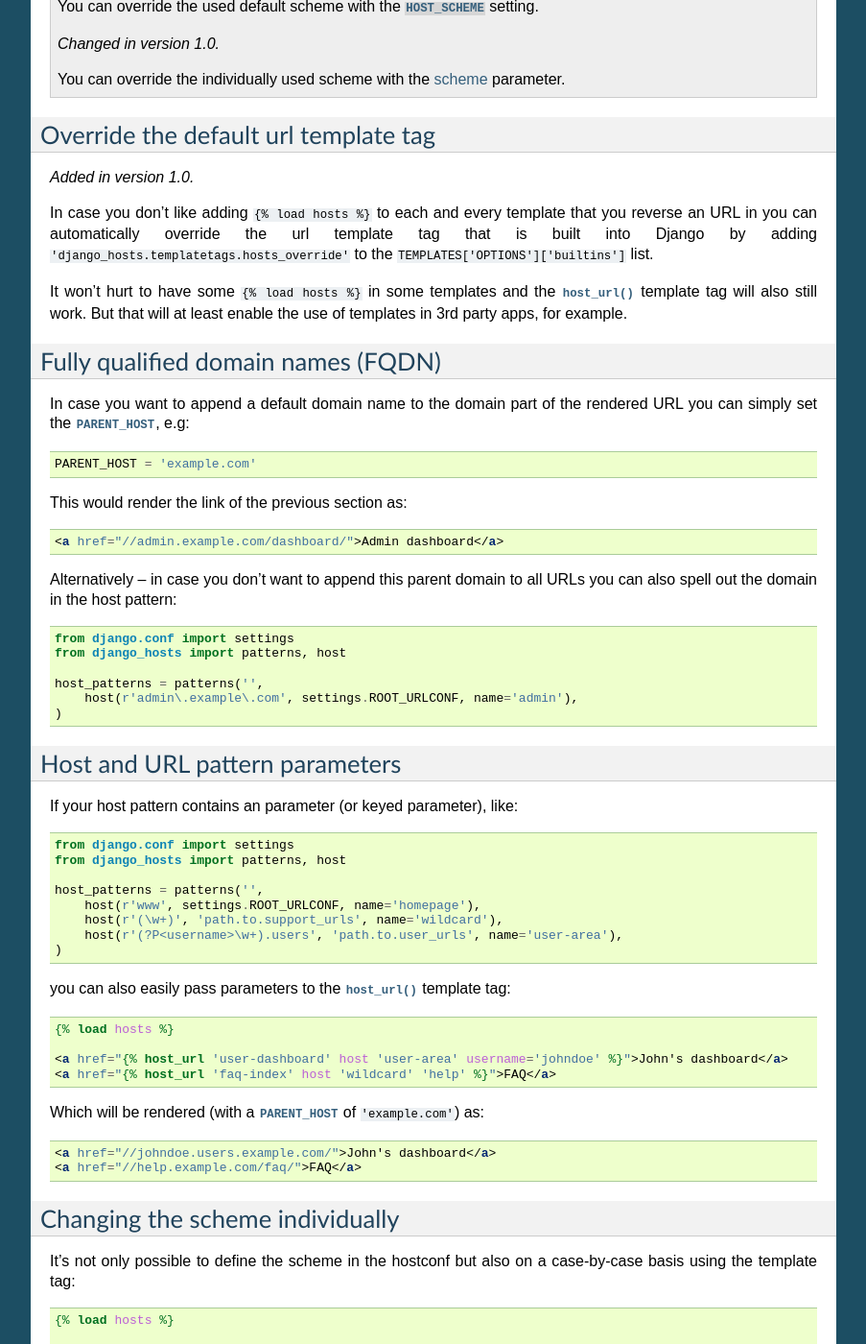
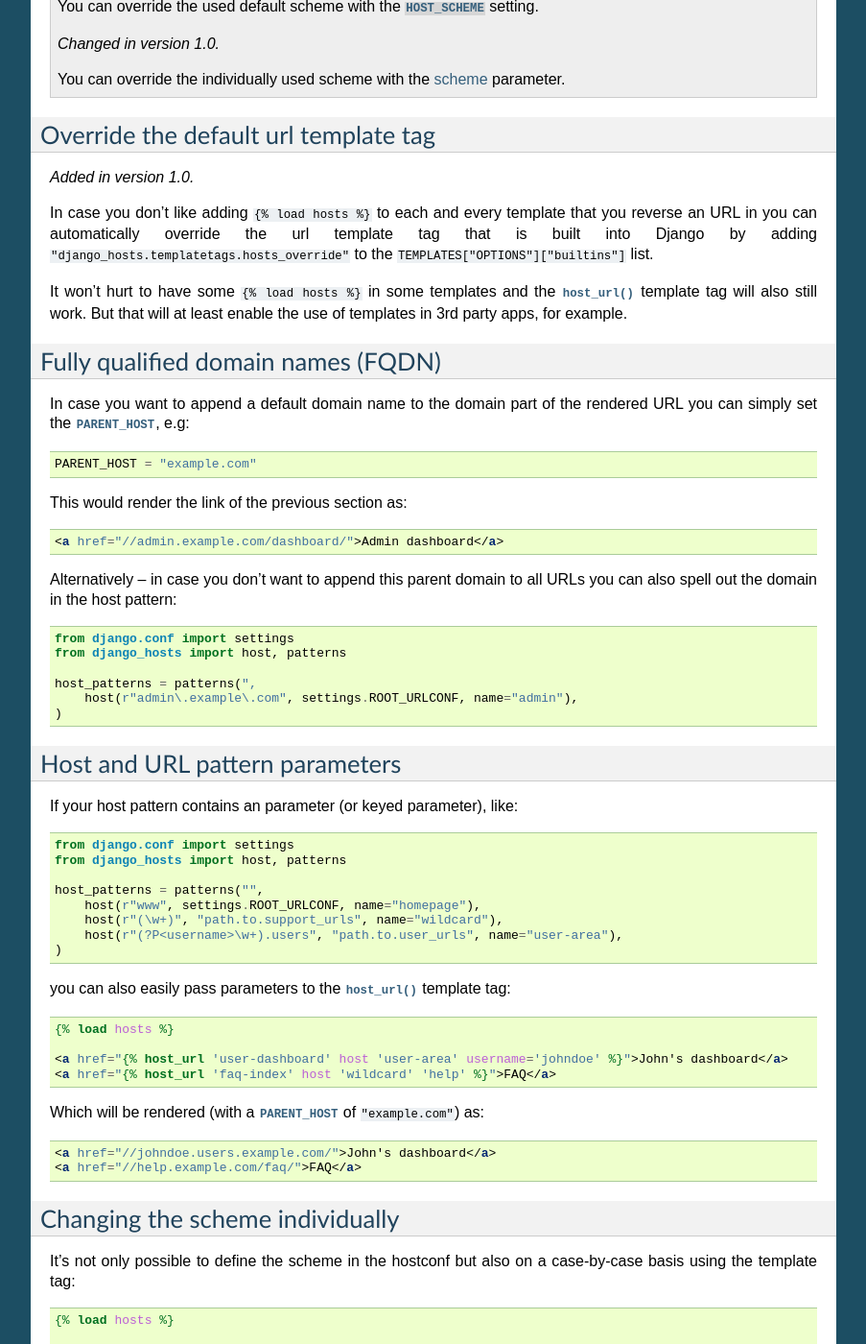
Before and after one commit to jazzband/django-hosts, a Sphinx documentation site: the page built from docs/templatetags.rst, in a window 1280 px wide and 1400 px high, scrolled down 882 px. Shown: the whole window at 96% size, without its empty margins (198-1101 px from the left). Built offline with Sphinx 7.4.7, drawn with Linux system fonts in a browser that asks for light colours; the version number could not be read and is left out; some of the changed text lies outside the part shown.

Commit message:
Update documentation to use ruff rules

```diff
--- a/README.rst
+++ b/README.rst
@@ -31,7 +31,7 @@
 
 .. code-block:: python
 
-    from django_hosts import patterns, host
+    from django_hosts import host, patterns
 
     host_patterns = patterns("path.to",
         host(r"api", "api.urls", name="api"),
@@ -51,7 +51,7 @@
 
 .. code-block:: python
 
-    from django_hosts import patterns, host
+    from django_hosts import host, patterns
 
     host_patterns = patterns("",
         host(r"(foo|bar)", "path.to.urls", name="foo-or-bar"),
--- a/docs/templatetags.rst
+++ b/docs/templatetags.rst
@@ -12,10 +12,10 @@
 .. code-block:: python
 
     from django.conf import settings
-    from django_hosts import patterns, host
+    from django_hosts import host, patterns
 
-    host_patterns = patterns('',
-        host(r'admin', settings.ROOT_URLCONF, name='our-admin'),
+    host_patterns = patterns("",
+        host(r"admin", settings.ROOT_URLCONF, name="our-admin"),
     )
 
 and a ``ROOT_URLCONF`` of:
@@ -25,7 +25,7 @@
     from django.urls import path
 
     urlpatterns = [
-        path('dashboard/', 'dashboard', name='dashboard'),
+        path("dashboard/", "dashboard", name="dashboard"),
     ]
 
 then this example will create a link to the admin dashboard:
@@ -74,8 +74,8 @@
 In case you don't like adding ``{% load hosts %}`` to each and every template
 that you reverse an URL in you can automatically override the url template tag
 that is built into Django by adding
-``'django_hosts.templatetags.hosts_override'`` to the
-``TEMPLATES['OPTIONS']['builtins']`` list.
+``"django_hosts.templatetags.hosts_override"`` to the
+``TEMPLATES["OPTIONS"]["builtins"]`` list.
 
 It won't hurt to have some ``{% load hosts %}`` in some templates and the
 :func:`~django_hosts.templatetags.hosts.host_url` template tag will also still
@@ -93,7 +93,7 @@
 
 .. code-block:: python
 
-    PARENT_HOST = 'example.com'
+    PARENT_HOST = "example.com"
 
 This would render the link of the previous section as:
 
@@ -107,10 +107,10 @@
 .. code-block:: python
 
     from django.conf import settings
-    from django_hosts import patterns, host
+    from django_hosts import host, patterns
 
-    host_patterns = patterns('',
-        host(r'admin\.example\.com', settings.ROOT_URLCONF, name='admin'),
+    host_patterns = patterns(",
+        host(r"admin\.example\.com", settings.ROOT_URLCONF, name="admin"),
     )
 
 Host and URL pattern parameters
@@ -121,12 +121,12 @@
 .. code-block:: python
 
     from django.conf import settings
-    from django_hosts import patterns, host
+    from django_hosts import host, patterns
 
-    host_patterns = patterns('',
-        host(r'www', settings.ROOT_URLCONF, name='homepage'),
-        host(r'(\w+)', 'path.to.support_urls', name='wildcard'),
-        host(r'(?P<username>\w+).users', 'path.to.user_urls', name='user-area'),
+    host_patterns = patterns("",
+        host(r"www", settings.ROOT_URLCONF, name="homepage"),
+        host(r"(\w+)", "path.to.support_urls", name="wildcard"),
+        host(r"(?P<username>\w+).users", "path.to.user_urls", name="user-area"),
     )
 
 you can also easily pass parameters to the
@@ -140,7 +140,7 @@
     <a href="{% host_url 'faq-index' host 'wildcard' 'help' %}">FAQ</a>
 
 Which will be rendered (with a :attr:`~django.conf.settings.PARENT_HOST` of
-``'example.com'``) as:
+``"example.com"``) as:
 
 .. code-block:: html+django
 
--- a/pyproject.toml
+++ b/pyproject.toml
@@ -25,7 +25,7 @@
 ]
 
 [tool.ruff.lint.per-file-ignores]
-"tests/*" = ["INP001"] # Scripts are not part of the package.
+"django_hosts/__init__.py" = ["F401"]
 
 [tool.tox]
 legacy_tox_ini = """
```
Also changed, not shown: django_hosts/__init__.py (+4 -5 lines), docs/callbacks.rst (+5 -5 lines), docs/changelog.rst (+5 -5 lines), docs/index.rst (+11 -11 lines), .pre-commit-config.yaml, 3 other files.
